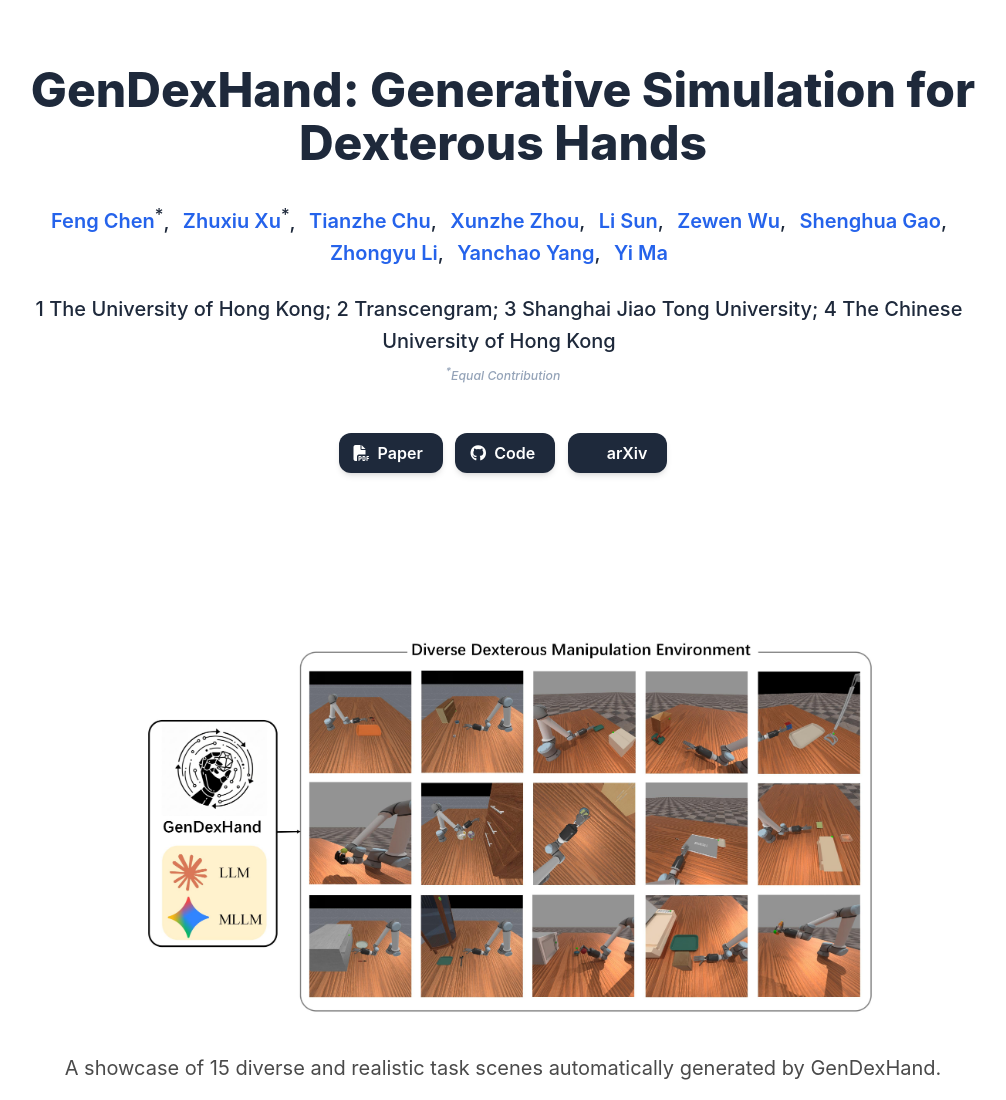
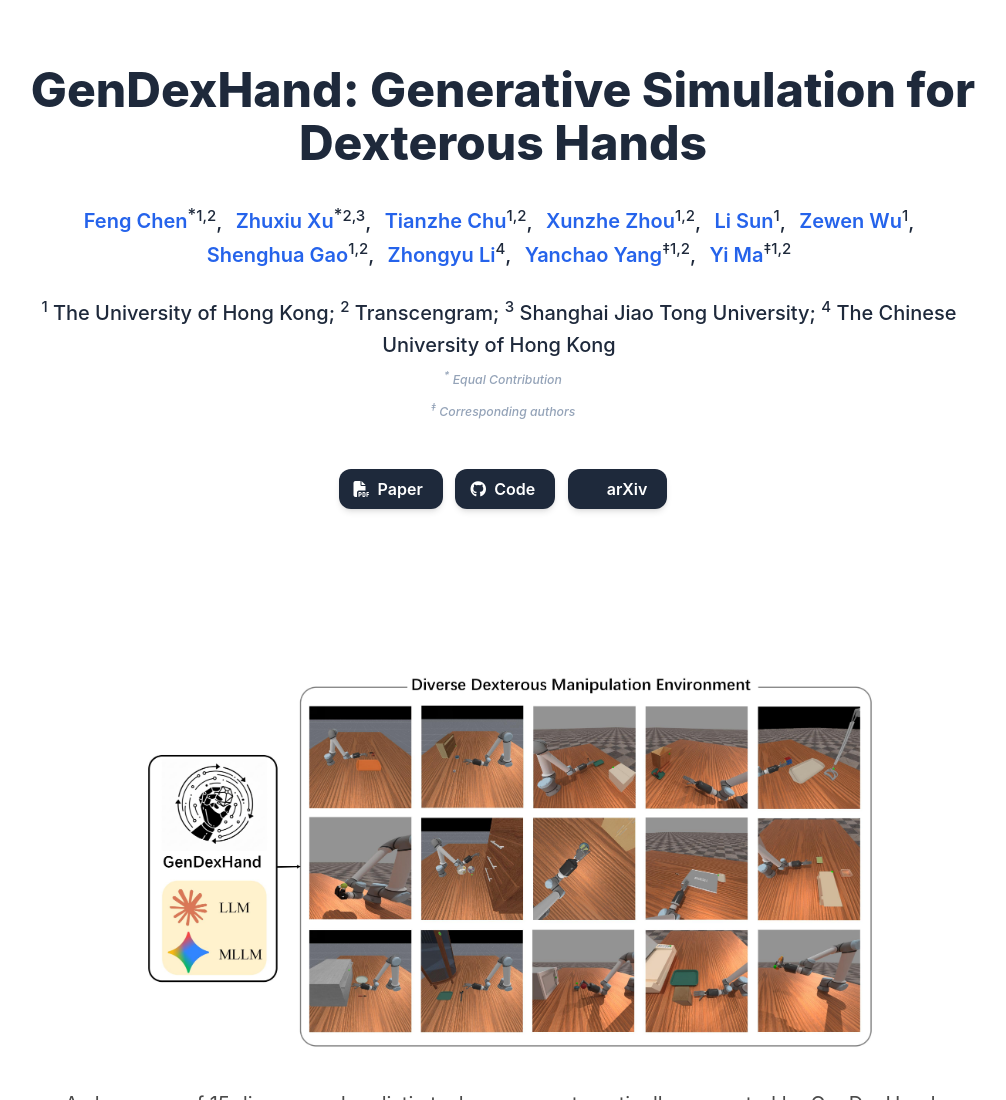
Before and after one commit to Winniechen2002/GenDexHand, a plain HTML site: page index.html in a window 1280 px wide. Shown: the top 1100 px of the page, without its empty margins (137-1143 px from the left). Drawn offline with nearby package versions, Linux system fonts and the light colour scheme; a script that the page names is missing; some icons are missing; a web font is replaced by a local one.

Commit message:
experiment

```diff
--- a/index.html
+++ b/index.html
@@ -56,30 +56,30 @@
             <div class="is-size-5 publication-authors">
               <!-- Paper authors -->
               <span class="author-block">
-                <a href="https://winniechen2002.github.io/" target="_blank">Feng Chen</a><sup>*</sup>,</span>
+                <a href="https://winniechen2002.github.io/" target="_blank">Feng Chen</a><sup>*</sup><sup style="font-size: 0.75em;">1,2</sup>,</span>
               <span class="author-block">
-                <a>Zhuxiu Xu</a><sup>*</sup>,</span>
+                <a>Zhuxiu Xu</a><sup>*</sup><sup style="font-size: 0.75em;">2,3</sup>,</span>
               <span class="author-block">
-                <a>Tianzhe Chu</a>,</span>
+                <a>Tianzhe Chu</a><sup style="font-size: 0.75em;">1,2</sup>,</span>
               <span class="author-block">
-                <a>Xunzhe Zhou</a>,</span>
+                <a>Xunzhe Zhou</a><sup style="font-size: 0.75em;">1,2</sup>,</span>
               <span class="author-block">
-                <a>Li Sun</a>,</span>
+                <a>Li Sun</a><sup style="font-size: 0.75em;">1</sup>,</span>
               <span class="author-block">
-                <a>Zewen Wu</a>,</span>
+                <a>Zewen Wu</a><sup style="font-size: 0.75em;">1</sup>,</span>
               <span class="author-block">
-                <a>Shenghua Gao</a>,</span>
+                <a>Shenghua Gao</a><sup style="font-size: 0.75em;">1,2</sup>,</span>
               <span class="author-block">
-                <a>Zhongyu Li</a>,</span>
+                <a>Zhongyu Li</a><sup style="font-size: 0.75em;">4</sup>,</span>
               <span class="author-block">
-                <a>Yanchao Yang</a>,</span>
+                <a>Yanchao Yang</a><sup style="font-size: 0.75em;">&#8225;</sup><sup style="font-size: 0.75em;">1,2</sup>,</span>
               <span class="author-block">
-                <a>Yi Ma</a></span>
+                <a>Yi Ma</a><sup style="font-size: 0.75em;">&#8225;</sup><sup style="font-size: 0.75em;">1,2</sup></span>
             </div>
 
                   <div class="is-size-5 publication-authors">
-                    <span class="author-block">1 The University of Hong Kong; 2 Transcengram; 3 Shanghai Jiao Tong University; 4 The Chinese University of Hong Kong</span>
-                    <span class="eql-cntrb"><small><br><sup>*</sup>Equal Contribution</small></span>
+                    <span class="author-block"><sup style="font-size: 0.75em;">1</sup> The University of Hong Kong; <sup style="font-size: 0.75em;">2</sup> Transcengram; <sup style="font-size: 0.75em;">3</sup> Shanghai Jiao Tong University; <sup style="font-size: 0.75em;">4</sup> The Chinese University of Hong Kong</span>
+                    <span class="eql-cntrb"><small><br><sup>*</sup> Equal Contribution<br><sup style=\"font-size: 0.75em;\">&#8225;</sup> Corresponding authors</small></span>
                   </div>
 
                   <div class="column has-text-centered">
```
